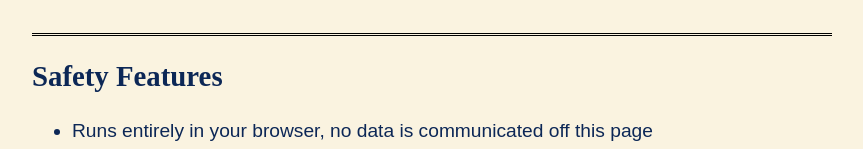
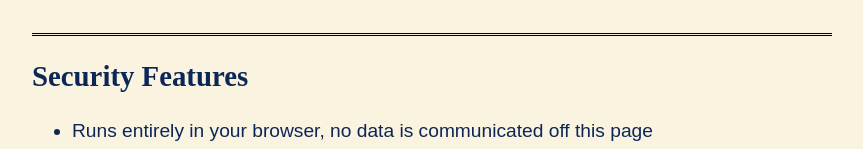
Before and after one commit to Plugin-Critic/email-passwords-safely, a plain HTML site: page help.html in a window 1280 px wide. Shown: the part 471-620 px from the top of the page, without its empty margins (208-1071 px from the left). Drawn offline with Linux system fonts and the light colour scheme.

Commit message:
Change the word safety to security

```diff
--- a/help.html
+++ b/help.html
@@ -187,7 +187,7 @@
         </section>
 
         <section id="security-features">
-            <h2>Safety Features</h2>
+            <h2>Security Features</h2>
             <ul>
                 <li>Runs entirely in your browser, no data is communicated off this page</li>
                 <li>No cookies, analytics or trackers are used on this site</li>
```
